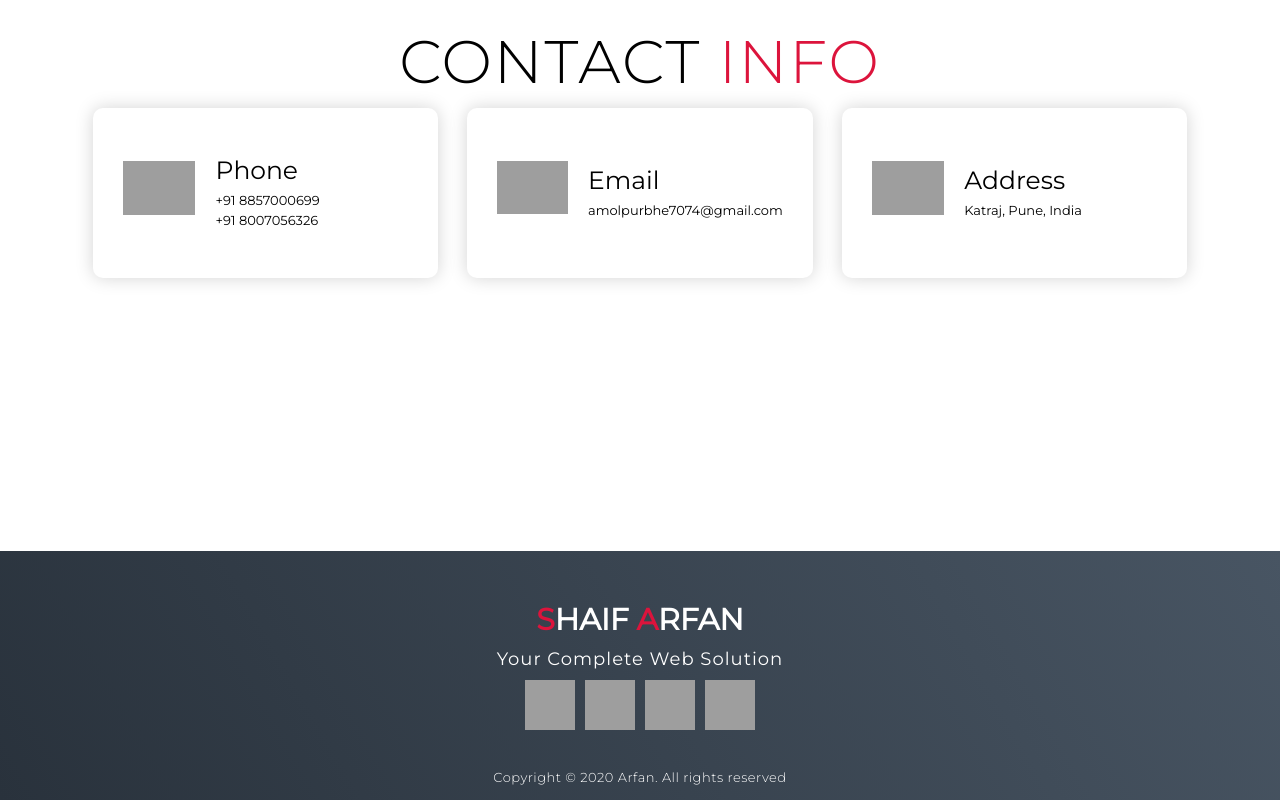
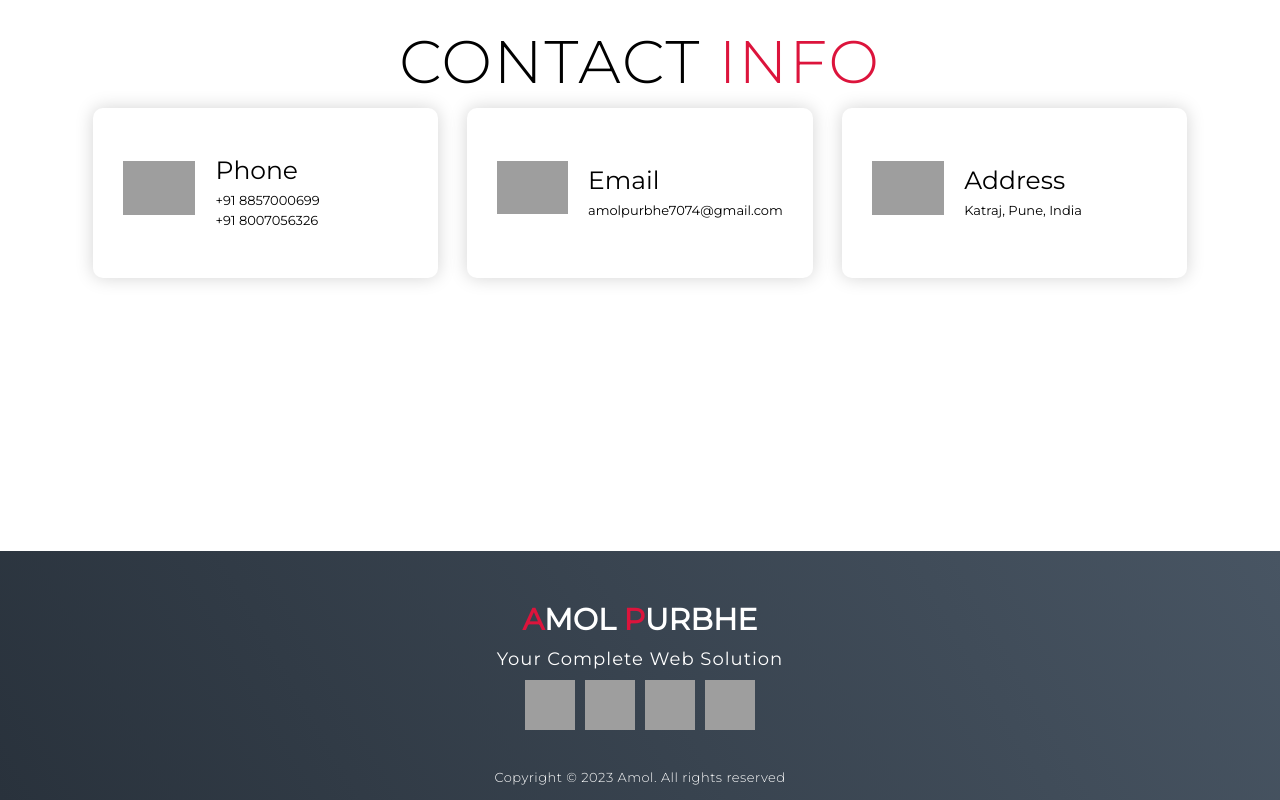
Before and after one commit to Tech-amol/apportfolio.github.io, a plain HTML site: page index.html in a window 1280 px wide. Shown: the part 5252-6052 px from the top of the page. Drawn offline with Linux system fonts and the light colour scheme; grey boxes are pictures that could not be loaded.

Commit message:
Update index.html

```diff
--- a/index.html
+++ b/index.html
@@ -198,7 +198,7 @@
     <section id="footer">
         <div class="footer container">
             <div class="brand">
-                <h1><span>S</span>haif <span>A</span>rfan</h1>
+                <h1><span>A</span>mol <span>P</span>urbhe</h1>
             </div>
             <h2>Your Complete Web Solution</h2>
             <div class="social-icon">
@@ -215,7 +215,7 @@
                     <a href="#"><img src="https://img.icons8.com/bubbles/100/000000/behance.png" /></a>
                 </div>
             </div>
-            <p>Copyright © 2020 Arfan. All rights reserved</p>
+            <p>Copyright © 2023 Amol. All rights reserved</p>
         </div>
     </section>
     <!-- End Footer -->
```
